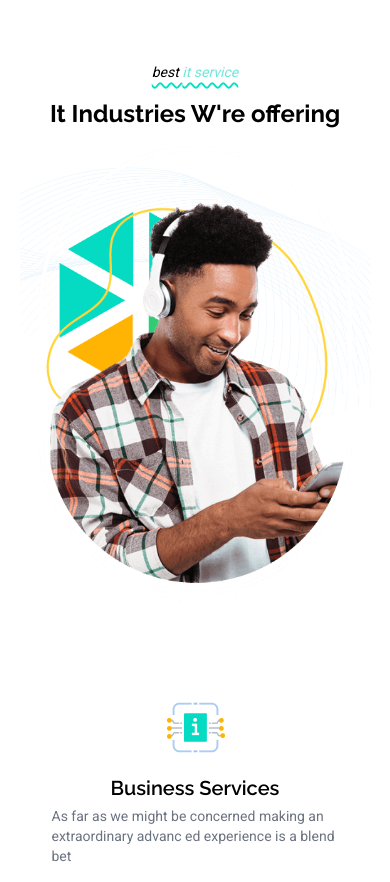
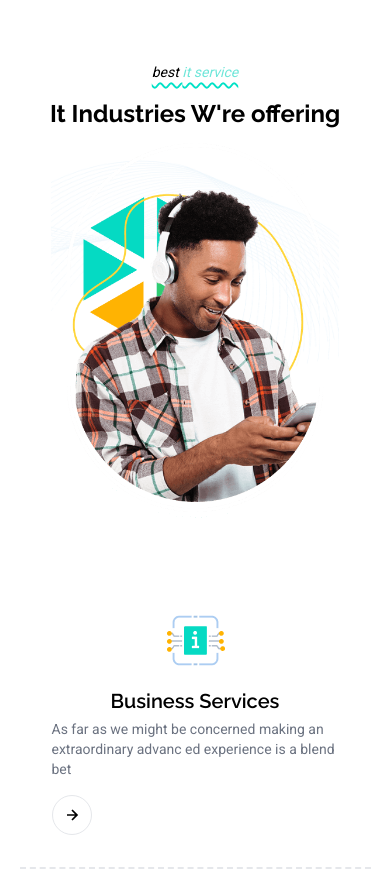
Before and after one commit to VikashMaurya10/Technix, a React (Vite) app: page / in a window 390 px wide. Shown: the part 846-1728 px from the top of the page. Built offline with nearby package versions, Linux system fonts and the light colour scheme.

Commit message:
fix img h

```diff
--- a/src/components/Home/About.jsx
+++ b/src/components/Home/About.jsx
@@ -38,8 +38,10 @@
         </h1>
       </div>
       <div className="w-[90%] m-auto xl:gap-10 flex xl:flex-row flex-col">
-        <div className={`xl:w-[40%] sm:w-[50%] mx-auto bg-[url(/src/assets/about/shape-1.png)] bg-contain bg-no-repeat xl:bg-[0_4rem] bg-right-top`}>
-          <img className="w-full h-full object-contain" src={img1} alt="loading.." />
+        <div className={`xl:w-[40%] sm:w-[50%] max-xl:h-[400px] mx-auto bg-[url(/src/assets/about/shape-1.png)] bg-contain bg-no-repeat xl:bg-[0_4rem] bg-right-top`}>
+          {/* <div className="h-[400px]"> */}
+            <img className="w-full h-full object-contain" src={img1} alt="loading.." />
+          {/* </div> */}
         </div>
         <div className="xl:w-[60%] w-full xl:py-16">
           <div className="xl:block hidden">
```
